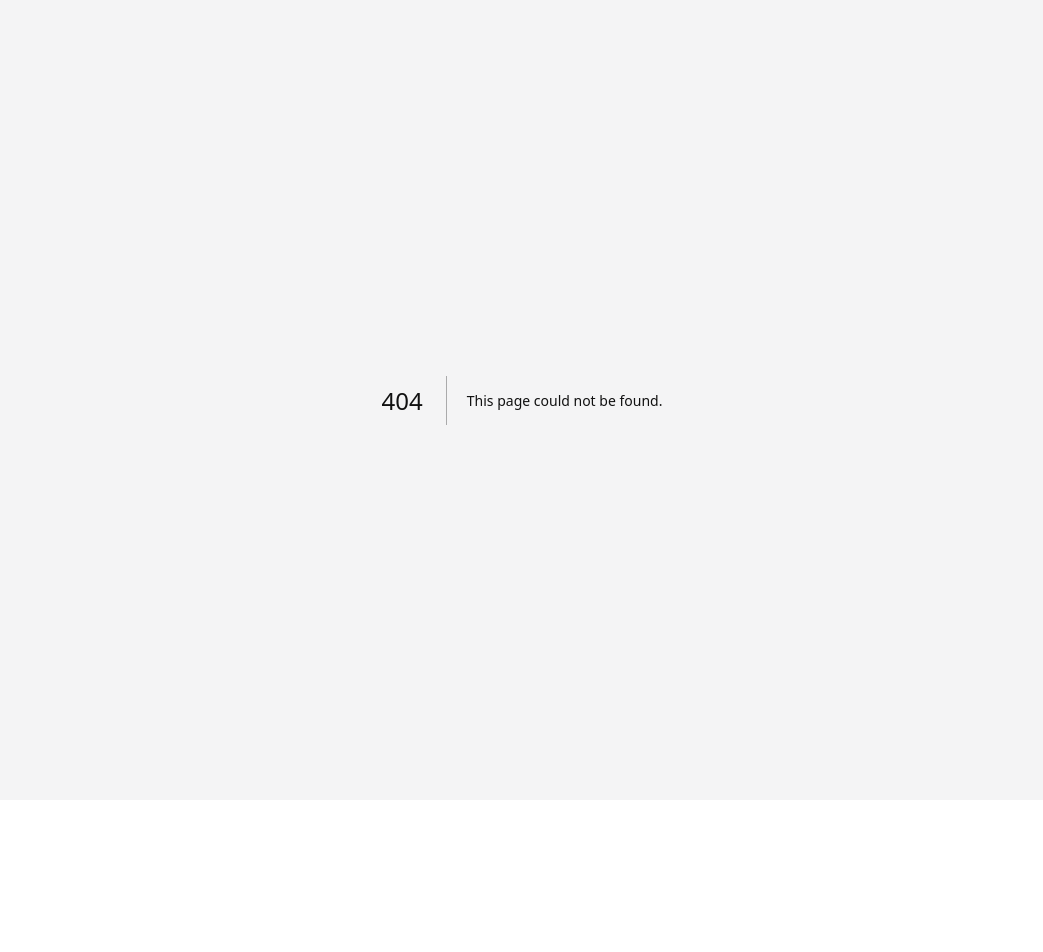
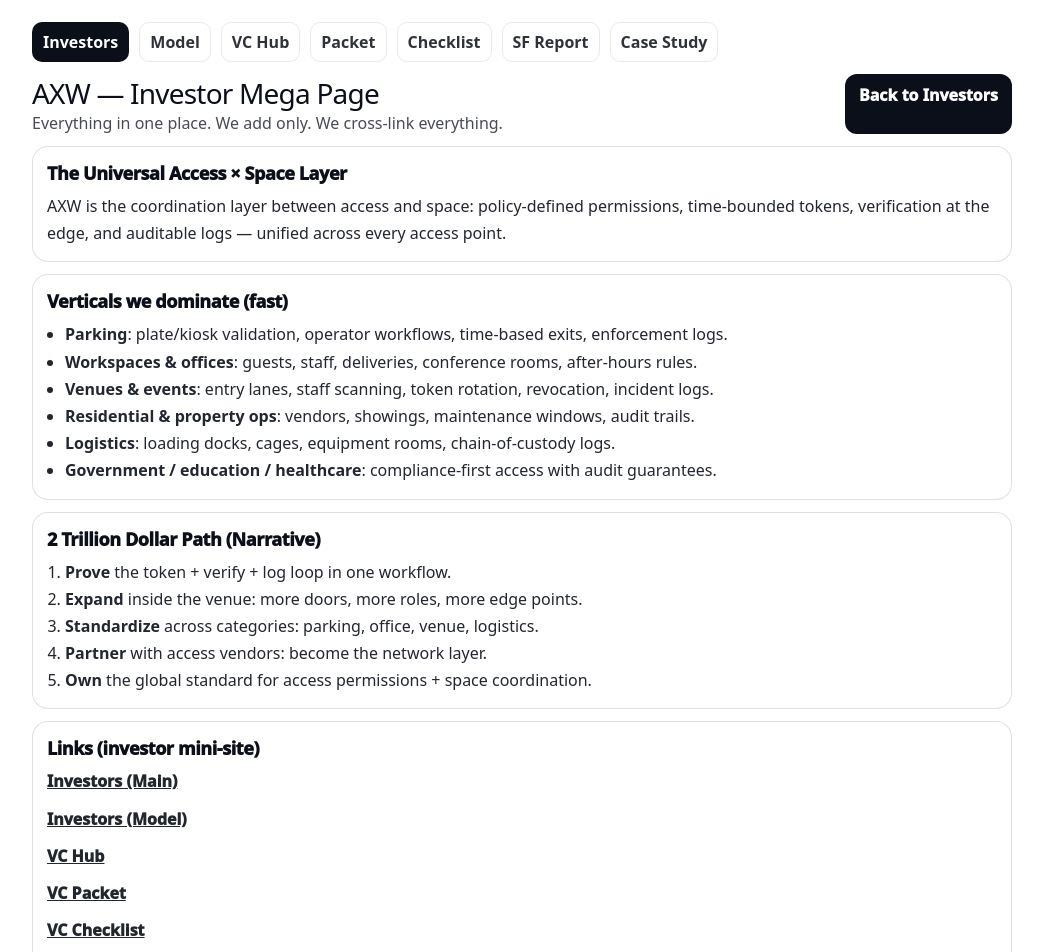
Before and after one commit to M4G3LL4N0/access-layer, a Next.js app: page /investors/mega in a window 1280 px wide. Before the commit this address had no page. Shown: the top 952 px of the page, without its empty margins (118-1161 px from the left). Before the commit the page ends 800 px from the top, so only its background shows below. Built offline with nearby package versions, Linux system fonts and the light colour scheme.

Commit message:
Add investor nav + mega investor page (additive, cross-linked)

```diff
--- /dev/null
+++ b/src/app/investors/mega/page.tsx
@@ -0,0 +1,93 @@
+"use client";
+import React from "react";
+import InvestorNav from "@/components/InvestorNav";
+
+export const dynamic = "force-dynamic";
+
+function Section({ title, children }: { title: string; children: React.ReactNode }) {
+  return (
+    <section style={{
+      border: "1px solid rgba(0,0,0,0.12)",
+      borderRadius: 16,
+      padding: 14,
+      marginTop: 12,
+      background: "#fff",
+    }}>
+      <div style={{ fontWeight: 1000, fontSize: 18, letterSpacing: -0.4 }}>{title}</div>
+      <div style={{ marginTop: 8, lineHeight: 1.7, opacity: 0.9 }}>{children}</div>
+    </section>
+  );
+}
+
+export default function InvestorsMega() {
+  return (
+    <main style={{
+      background: "#fff",
+      color: "#0b0f19",
+      minHeight: "100vh",
+      fontFamily: "system-ui,-apple-system,Segoe UI,Roboto,Helvetica,Arial",
+    }}>
+      <div style={{ maxWidth: 980, margin: "0 auto", padding: "22px 14px 42px" }}>
+        <InvestorNav />
+
+        <div style={{ display: "flex", justifyContent: "space-between", gap: 12, flexWrap: "wrap" }}>
+          <div>
+            <div style={{ fontSize: 28, fontWeight: 1100, letterSpacing: -0.8 }}>AXW — Investor Mega Page</div>
+            <div style={{ opacity: 0.75 }}>Everything in one place. We add only. We cross-link everything.</div>
+          </div>
+          <a href="/investors" style={{
+            textDecoration: "none", color: "#fff", background: "#0b0f19",
+            padding: "10px 14px", borderRadius: 12, fontWeight: 1000
+          }}>Back to Investors</a>
+        </div>
+
+        <Section title="The Universal Access × Space Layer">
+          AXW is the coordination layer between access and space: policy-defined permissions, time-bounded tokens,
+          verification at the edge, and auditable logs — unified across every access point.
+        </Section>
+
+        <Section title="Verticals we dominate (fast)">
+          <ul style={{ margin: 0, paddingLeft: 18 }}>
+            <li><b>Parking</b>: plate/kiosk validation, operator workflows, time-based exits, enforcement logs.</li>
+            <li><b>Workspaces & offices</b>: guests, staff, deliveries, conference rooms, after-hours rules.</li>
+            <li><b>Venues & events</b>: entry lanes, staff scanning, token rotation, revocation, incident logs.</li>
+            <li><b>Residential & property ops</b>: vendors, showings, maintenance windows, audit trails.</li>
+            <li><b>Logistics</b>: loading docks, cages, equipment rooms, chain-of-custody logs.</li>
+            <li><b>Government / education / healthcare</b>: compliance-first access with audit guarantees.</li>
+          </ul>
+        </Section>
+
+        <Section title="2 Trillion Dollar Path (Narrative)">
+          <ol style={{ margin: 0, paddingLeft: 18 }}>
+            <li><b>Prove</b> the token + verify + log loop in one workflow.</li>
+            <li><b>Expand</b> inside the venue: more doors, more roles, more edge points.</li>
+            <li><b>Standardize</b> across categories: parking, office, venue, logistics.</li>
+            <li><b>Partner</b> with access vendors: become the network layer.</li>
+            <li><b>Own</b> the global standard for access permissions + space coordination.</li>
+          </ol>
+        </Section>
+
+        <Section title="Links (investor mini-site)">
+          <div style={{ display: "grid", gap: 10 }}>
+            <a href="/investors" style={{ fontWeight: 1000 }}>Investors (Main)</a>
+            <a href="/investors/model" style={{ fontWeight: 1000 }}>Investors (Model)</a>
+            <a href="/vc" style={{ fontWeight: 1000 }}>VC Hub</a>
+            <a href="/vc/packet" style={{ fontWeight: 1000 }}>VC Packet</a>
+            <a href="/vc/checklist" style={{ fontWeight: 1000 }}>VC Checklist</a>
+            <a href="/reports/sf" style={{ fontWeight: 1000 }}>SF Report</a>
+            <a href="/case-studies/sf-pilot" style={{ fontWeight: 1000 }}>SF Pilot Case Study</a>
+          </div>
+        </Section>
+
+        <Section title="Next build (14-day launch roadmap)">
+          If you say “go”, I’ll generate a new page: <b>/launch/14-day</b> with the full day-by-day execution plan
+          AND links to every route we already built (kiosk, verify, pilot pack, signage, onboarding, CRM, admin).
+        </Section>
+
+        <div style={{ marginTop: 18, opacity: 0.7, fontSize: 12 }}>
+          © {new Date().getFullYear()} AXW — Access × World
+        </div>
+      </div>
+    </main>
+  );
+}
--- a/src/app/investors/page.tsx
+++ b/src/app/investors/page.tsx
@@ -164,6 +164,7 @@ export default function InvestorsPage() {
   return (
     <main style={styles.page}>
       <div style={styles.wrap}>
+        <InvestorNav />
         <header style={styles.topbar}>
           <div style={{ display: "flex", alignItems: "center", gap: 10 }}>
             <div style={styles.logoBox}>AXW</div>
@@ -347,6 +348,7 @@ export default function InvestorsPage() {
           right={<Pill>Links</Pill>}
         >
           <div style={styles.linksGrid}>
+            <MiniLink href="/investors/mega" label="Investors — Mega" note="All-in-one investor mini-site (everything)" />
             <MiniLink href="/investors/model" label="Investors — Model" note="Detailed model narrative & assumptions." />
             <MiniLink href="/vc" label="VC — Hub" note="Pitch hub landing." />
             <MiniLink href="/vc/packet" label="VC — Packet" note="Investor packet style page." />
--- /dev/null
+++ b/src/components/InvestorNav.tsx
@@ -0,0 +1,34 @@
+"use client";
+import React from "react";
+
+export default function InvestorNav() {
+  const link: React.CSSProperties = {
+    textDecoration: "none",
+    color: "inherit",
+    fontWeight: 900,
+    opacity: 0.85,
+    padding: "8px 10px",
+    borderRadius: 10,
+    border: "1px solid rgba(0,0,0,0.10)",
+  };
+
+  const strong: React.CSSProperties = {
+    ...link,
+    background: "#0b0f19",
+    color: "white",
+    border: "1px solid rgba(0,0,0,0.0)",
+    opacity: 1,
+  };
+
+  return (
+    <div style={{ display: "flex", gap: 10, flexWrap: "wrap", marginBottom: 12 }}>
+      <a href="/investors" style={strong}>Investors</a>
+      <a href="/investors/model" style={link}>Model</a>
+      <a href="/vc" style={link}>VC Hub</a>
+      <a href="/vc/packet" style={link}>Packet</a>
+      <a href="/vc/checklist" style={link}>Checklist</a>
+      <a href="/reports/sf" style={link}>SF Report</a>
+      <a href="/case-studies/sf-pilot" style={link}>Case Study</a>
+    </div>
+  );
+}
```
